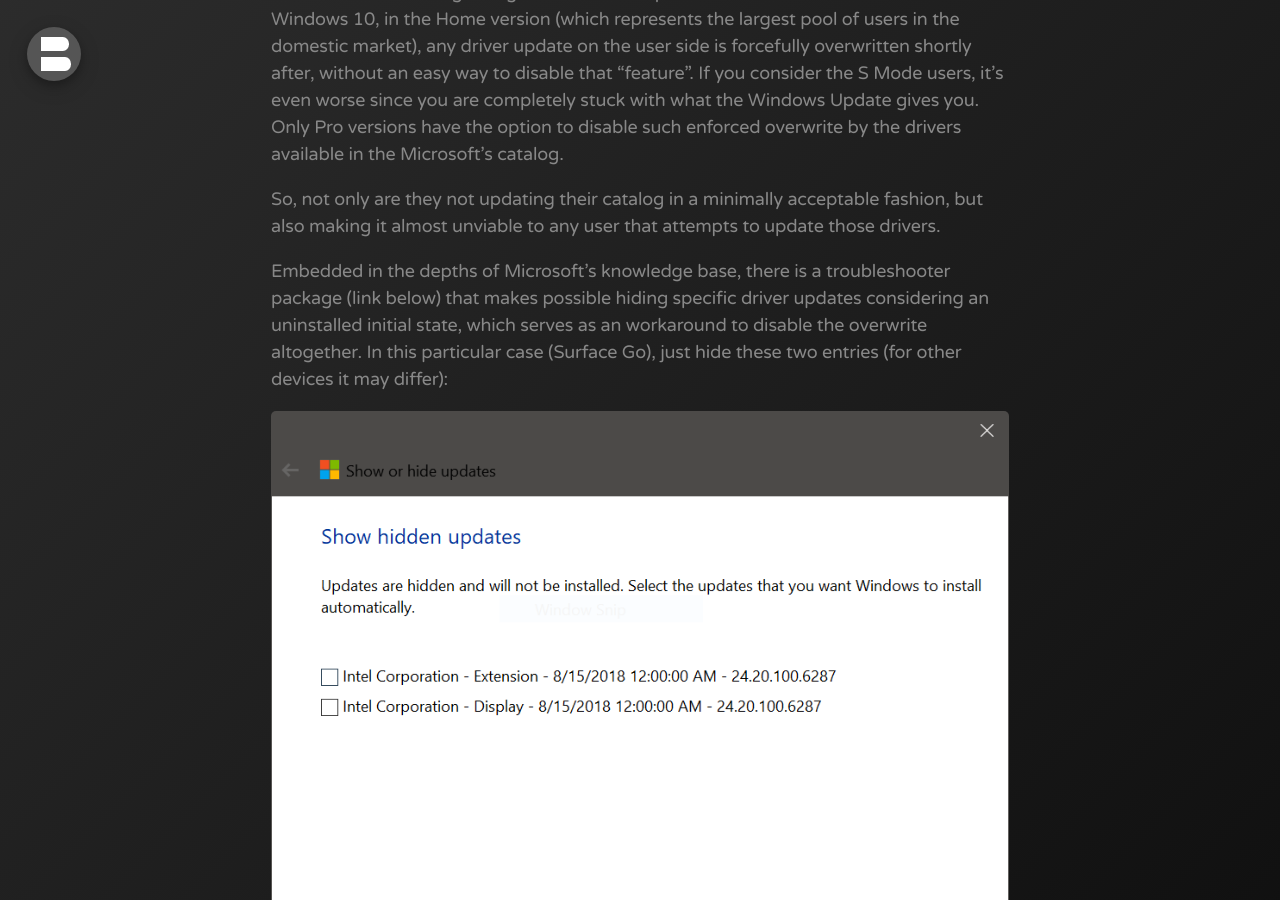
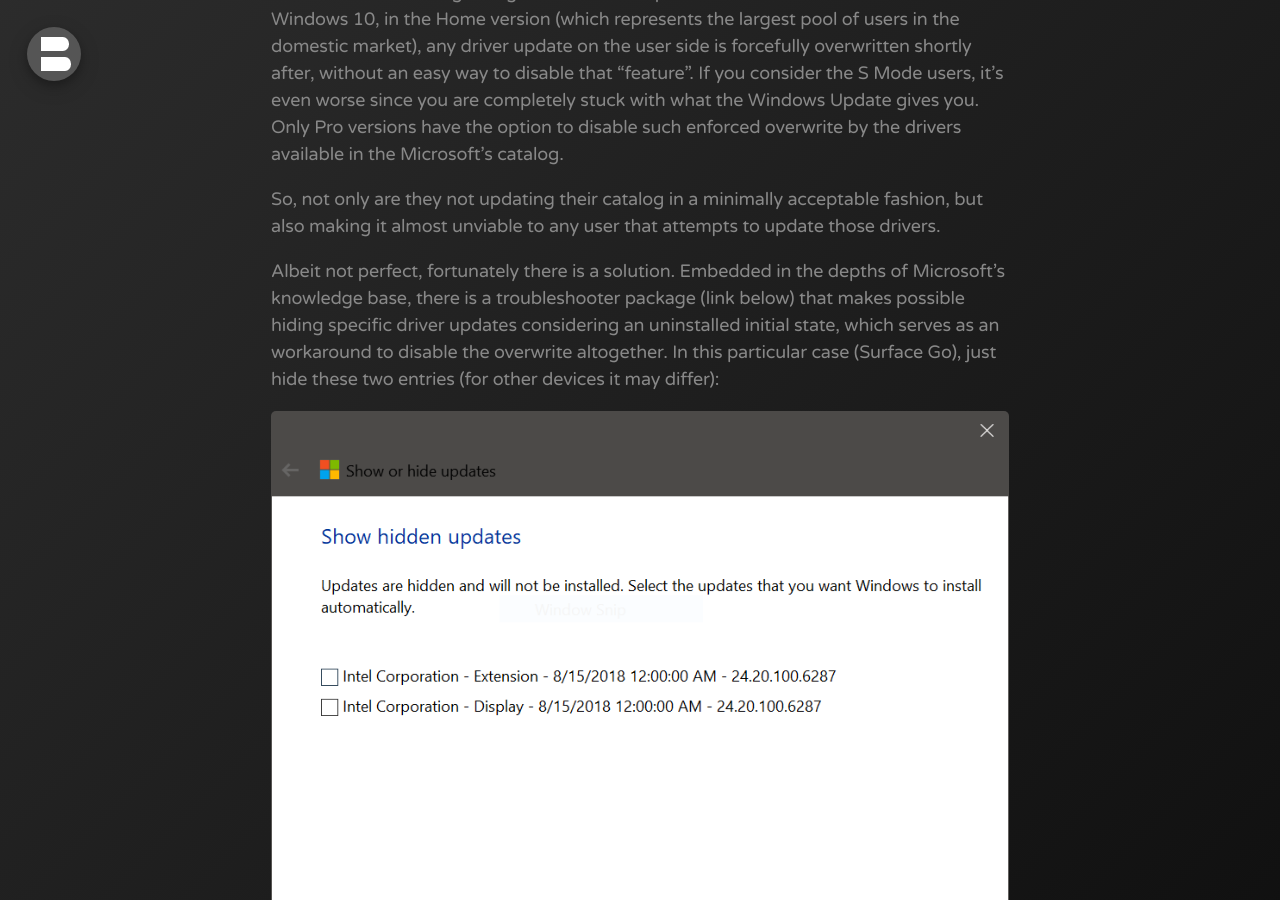
Before and after one commit to bonina/bonina.github.io, a Jekyll site: the page built from _posts/software/2020/2020-05-12-manually -update-intel-graphics-drivers.md, in a window 1280 px wide and 900 px high, scrolled down 519 px. Built offline with Jekyll 4.4.1, drawn with Linux system fonts in a browser that asks for light colours.

Commit message:
Update 2020-05-12-manually -update-intel-graphics-drivers.md

```diff
--- a/_posts/software/2020/2020-05-12-manually -update-intel-graphics-drivers.md
+++ b/_posts/software/2020/2020-05-12-manually -update-intel-graphics-drivers.md
@@ -11,7 +11,7 @@
 
 So, not only are they not updating their catalog in a minimally acceptable fashion, but also making it almost unviable to any user that attempts to update those drivers.
 
-Embedded in the depths of Microsoft's knowledge base, there is a troubleshooter package (link below) that makes possible hiding specific driver updates considering an uninstalled initial state, which serves as an workaround to disable the overwrite altogether. In this particular case (Surface Go), just hide these two entries (for other devices it may differ):
+Albeit not perfect, fortunately there is a solution. Embedded in the depths of Microsoft's knowledge base, there is a troubleshooter package (link below) that makes possible hiding specific driver updates considering an uninstalled initial state, which serves as an workaround to disable the overwrite altogether. In this particular case (Surface Go), just hide these two entries (for other devices it may differ):
 
 ![Surface Go hide update entries](/public/download/show-hide-updates.png)
 
```
